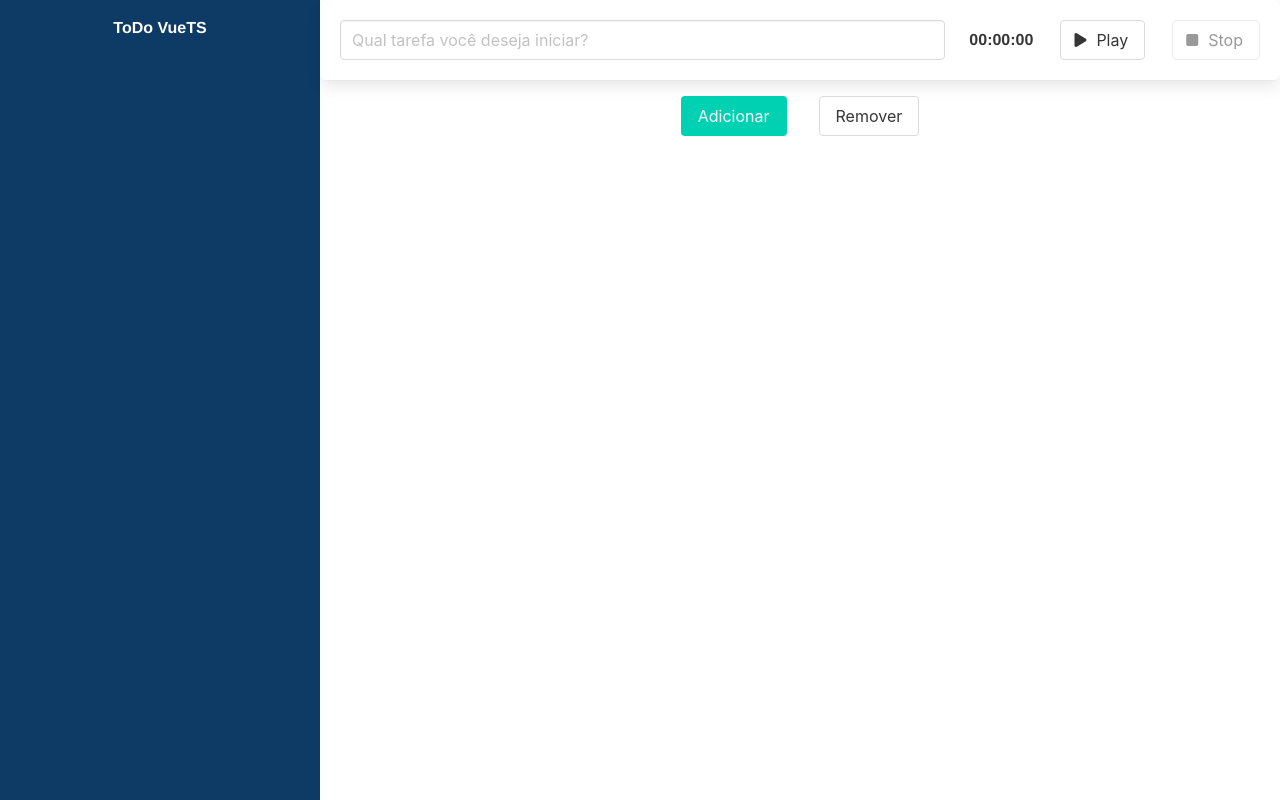
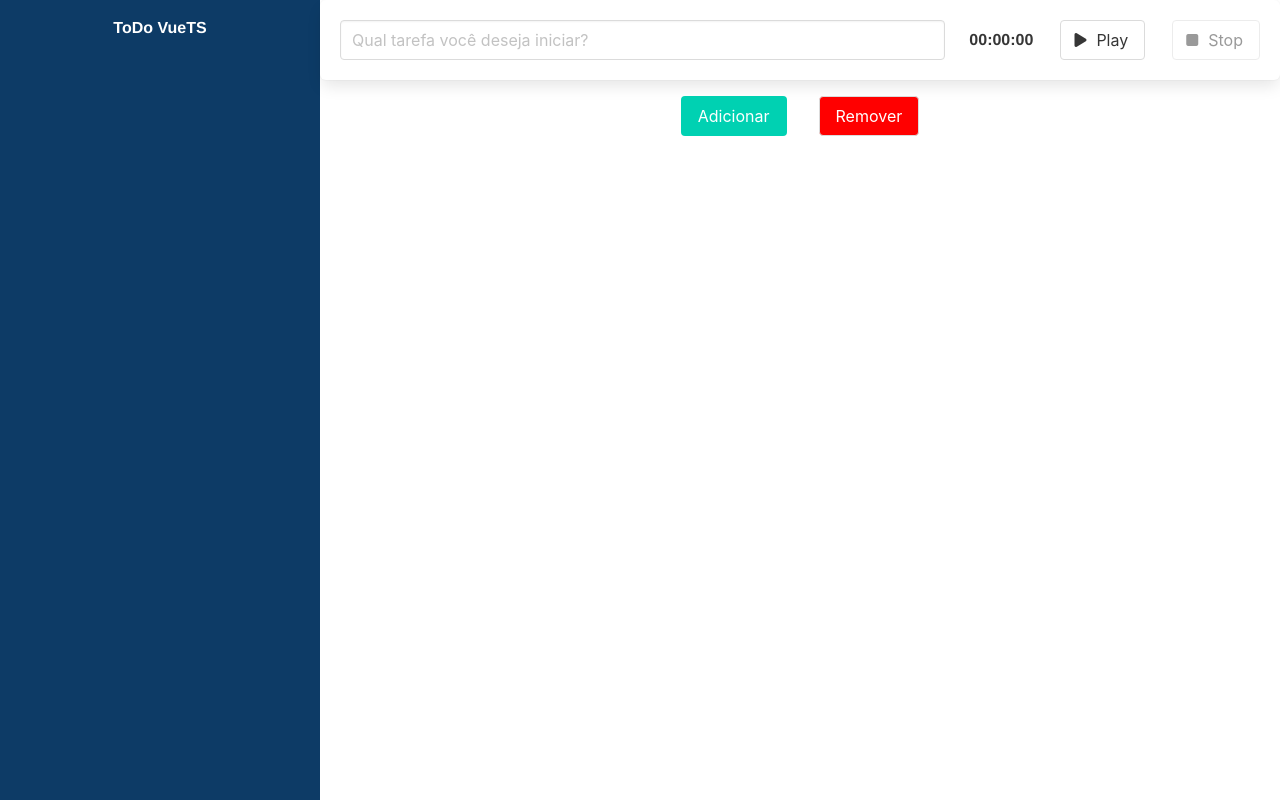
Before and after one commit to GeissonChagas/toDo-vueTS, a Vue app: page / in a window 1280 px wide. Built offline with nearby package versions, Linux system fonts and the light colour scheme.

Commit message:
style: botao remover

```diff
--- a/src/App.vue
+++ b/src/App.vue
@@ -9,7 +9,7 @@
       </div>
       <div>
         <button id ="add" class="button is-primary" @click="adicionarTarefa">Adicionar</button>
-        <button id ="add" class="button is-secundary" @click="removerTarefa">Remover</button>
+        <button id ="remove" class="button is-secundary" @click="removerTarefa">Remover</button>
       </div>
     </div>
   </main>
@@ -53,4 +53,13 @@ export default defineComponent({
 #add{
   margin: 1rem;
 }
+
+#remove{
+  margin: 1rem;
+  background-color: #FF0000;
+  color: #FFFFFF;
+}
+#remove:hover{
+  background-color: #FF3333;
+}
 </style>
```
